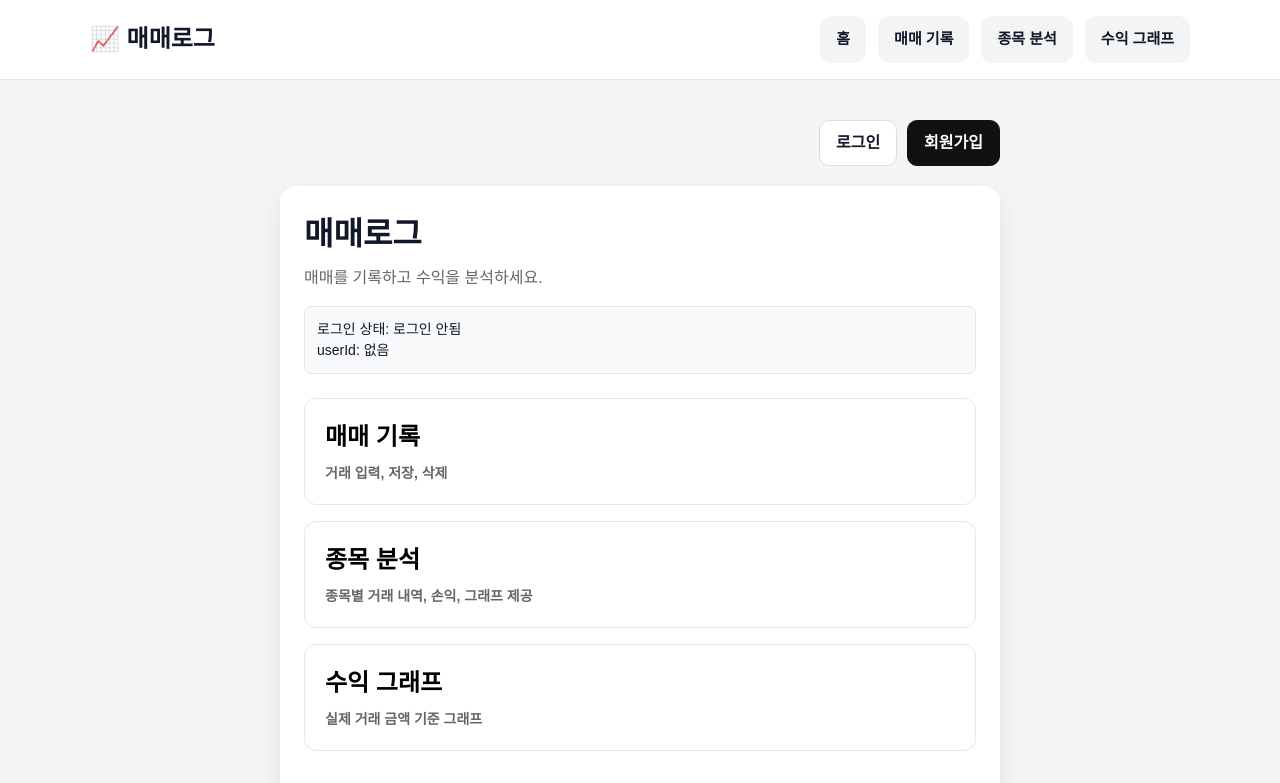
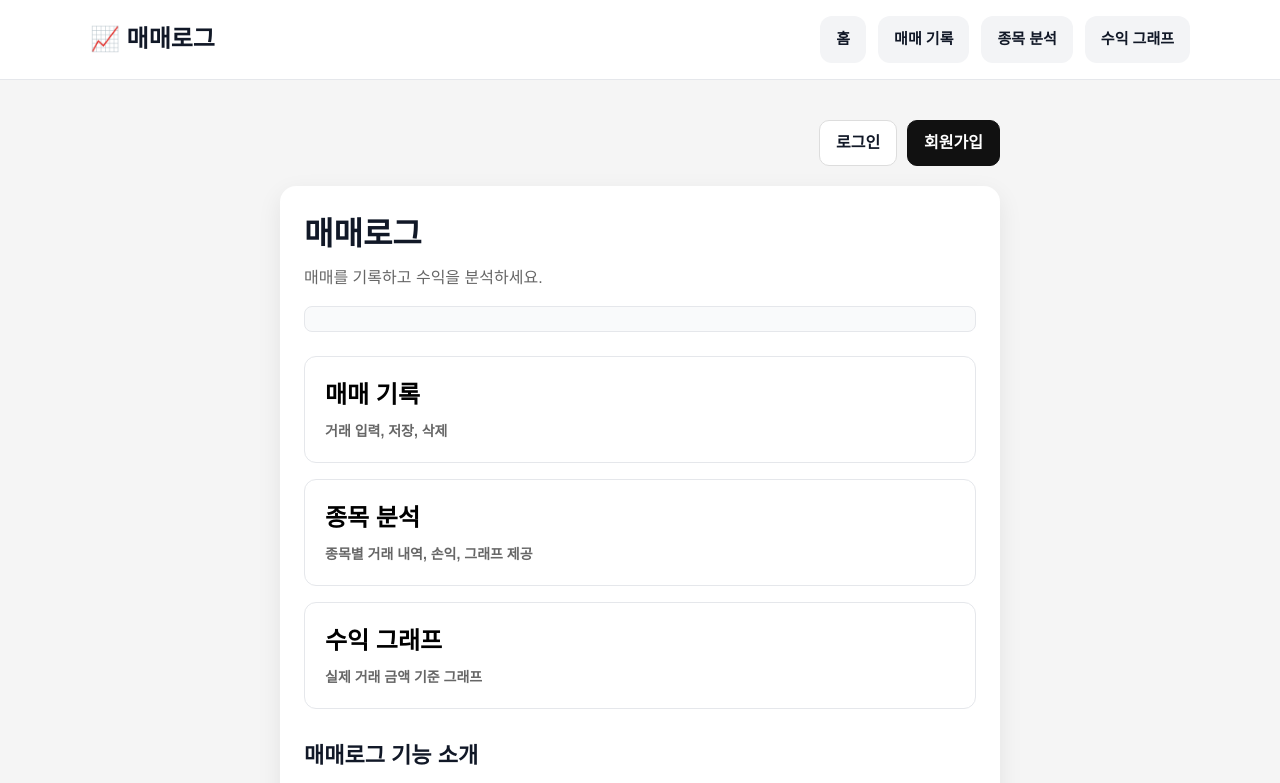
Before and after one commit to gim950104-lang/trading-journal, a Next.js app: page / in a window 1280 px wide. Shown: the top 783 px of the page. Built offline with nearby package versions, Linux system fonts and the light colour scheme; no server answers.

Commit message:
로그인 상태 UI 제거

```diff
--- a/app/page.tsx
+++ b/app/page.tsx
@@ -96,9 +96,8 @@ export default async function Home() {
             fontSize: 14,
           }}
         >
-          로그인 상태: {userId ? "로그인됨" : "로그인 안됨"}
-          <br />
-          userId: {userId ?? "없음"}
+
+
         </div>
 
         {/* 기능 */}
```
